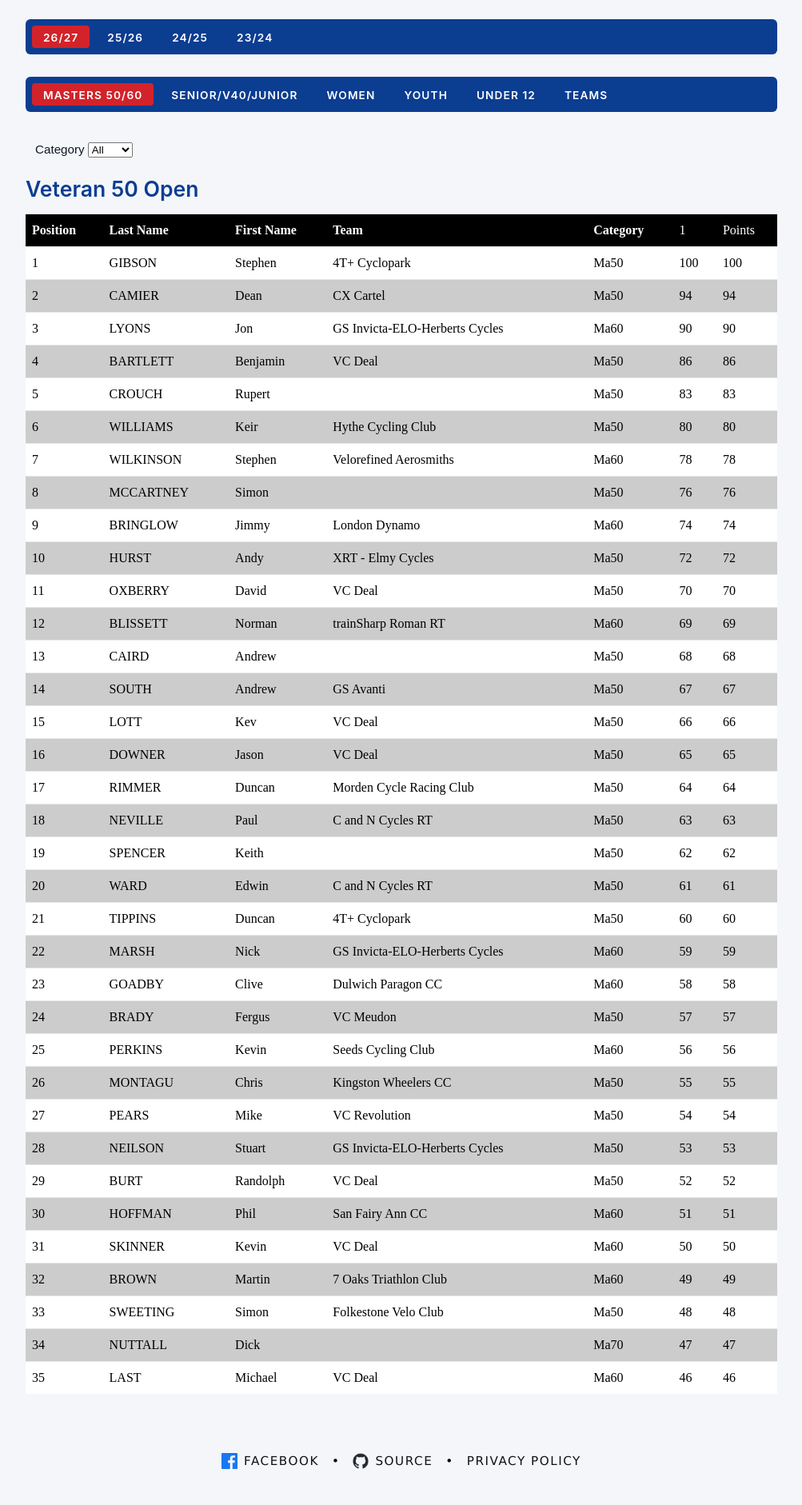
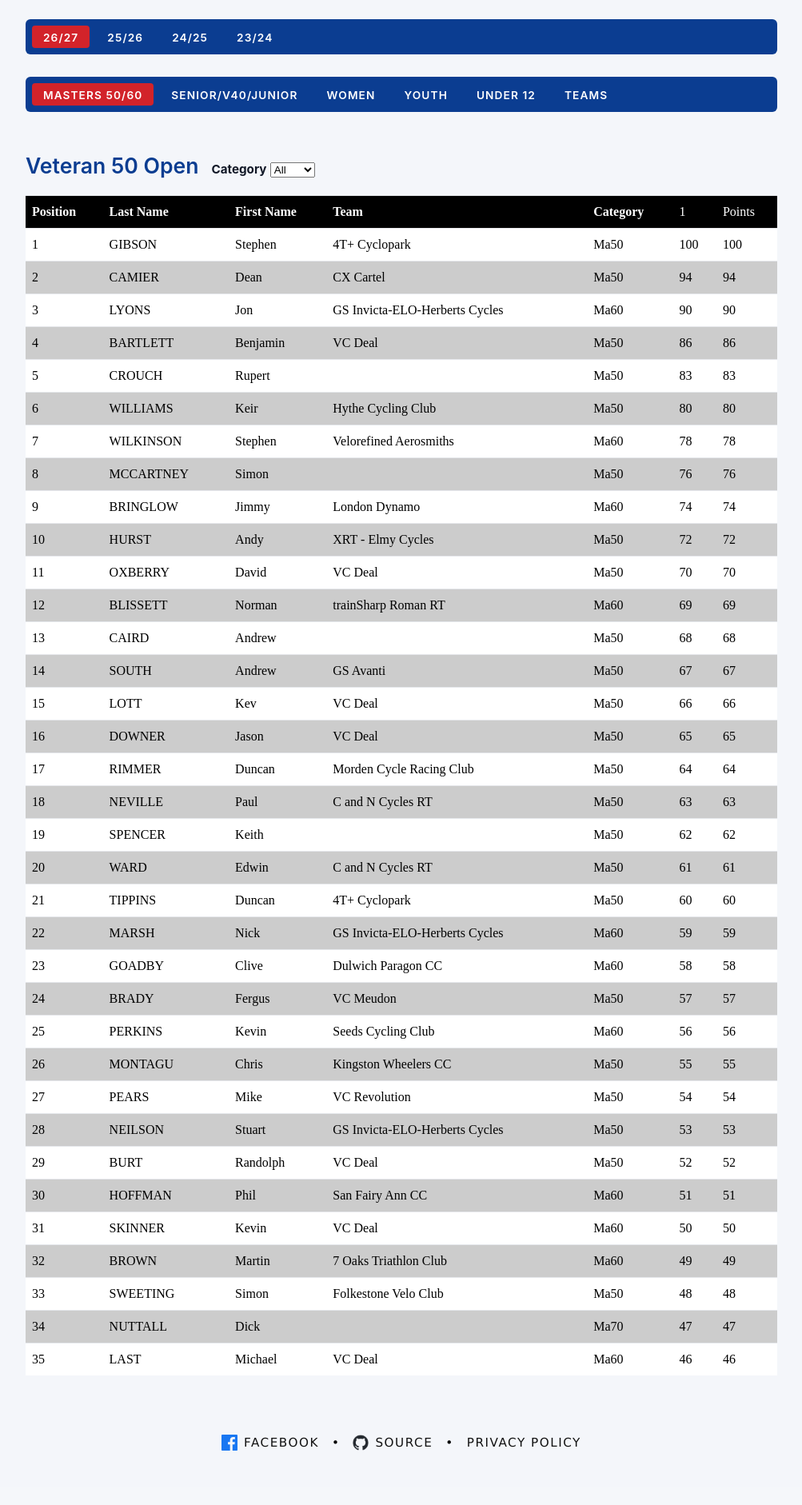
Before and after one commit to ThePianoDentist/ekcx-web, a FastAPI app: page /standings/2026/v50 in a window 1280 px wide. Shown: the part 344-2226 px from the top of the page at 80% size, without its empty margins (136-1139 px from the left). After the commit the page ends 2158 px from the top, so only its background shows below. Run offline with FastAPI, Linux system fonts and the light colour scheme.

Commit message:
Place the category filter beside the standings heading.
Co-authored-by: Cursor <cursoragent@cursor.com>

```diff
--- a/templates/standings.html
+++ b/templates/standings.html
@@ -34,8 +34,8 @@
         </ul>
       </div>
       <div id="content" style="width: 100%;">
-          <div id="standings-filter" hidden style="padding: 10px 12px 0; font-family: sans-serif;">
-            <label>Category
+          <div id="standings-filter" hidden>
+            <label><b>Category</b>
               <select id="standings-category"></select>
             </label>
             <label id="standings-gender-wrap" hidden style="margin-left: 16px;">Gender
@@ -106,6 +106,17 @@
             fill(genderSelect, genders);
             genderWrap.hidden = false;
           }
+          var heading = document.querySelector('#content h1');
+          if (heading) {
+            var bar = document.createElement('div');
+            bar.style.display = 'flex';
+            bar.style.alignItems = 'baseline';
+            bar.style.gap = '16px';
+            bar.style.flexWrap = 'wrap';
+            heading.parentNode.insertBefore(bar, heading);
+            bar.appendChild(heading);
+            bar.appendChild(filter);
+          }
           filter.hidden = false;
 
           function apply() {
```
